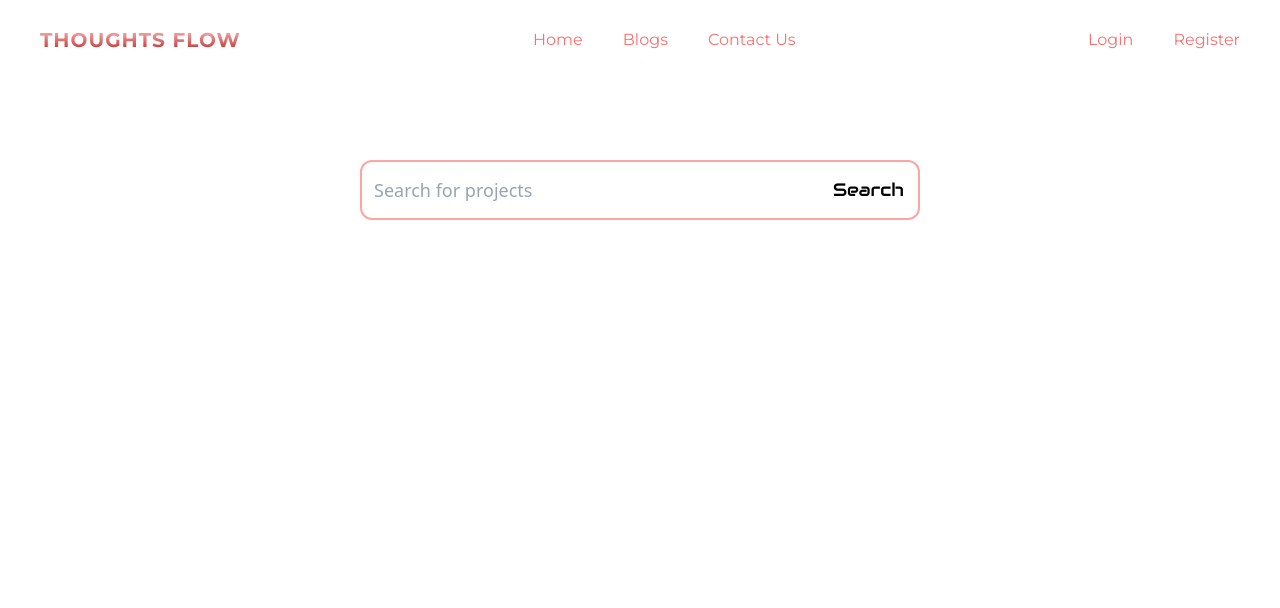
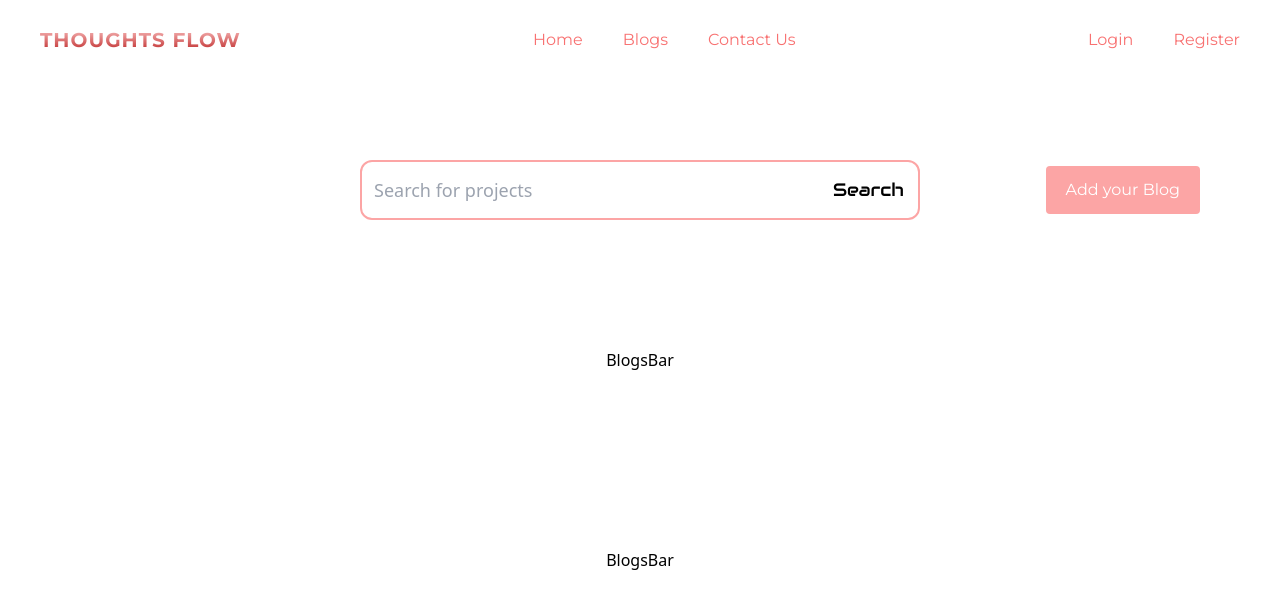
Before and after one commit to parthgala1/Blogs-App, a React (Vite) app in the folder frontend/: page /blogs in a window 1280 px wide. Shown: the top 608 px of the page. Built offline with nearby package versions, Linux system fonts and the light colour scheme.

Commit message:
Blogs changes

```diff
--- /dev/null
+++ b/frontend/src/components/BlogsBar.jsx
@@ -0,0 +1,11 @@
+import React from 'react'
+
+const BlogsBar = () => {
+    return (
+        <div className='h-1/4 flex-center w-full'>
+            BlogsBar
+        </div>
+    )
+}
+
+export default BlogsBar
--- a/frontend/src/components/SearchBar.jsx
+++ b/frontend/src/components/SearchBar.jsx
@@ -19,7 +19,7 @@ const SearchBar = () => {
                 <option className='bg-inherit' value="">ML</option>
                 <option className='bg-inherit' value="">WebDev</option>
             </select> */}
-            <button className='border-2 p-2 border-transparent rounded-xl active:bg-red-300 active:text-white duration-300 active:scale-90 font-audiowise' onClick={handleSearch}>Search</button>
+            <button className='border-2 p-2 border-transparent rounded-xl active:bg-red-300 active:opacity-70 duration-300 active:scale-90 font-audiowise' onClick={handleSearch}>Search</button>
         </div>
     )
 }
--- a/frontend/src/pages/Blogs.jsx
+++ b/frontend/src/pages/Blogs.jsx
@@ -1,17 +1,23 @@
 import React from 'react'
 import Navbar from '../components/Navbar'
 import SearchBar from '../components/SearchBar'
+import BlogsBar from '../components/BlogsBar'
 
 const Blogs = () => {
     return (
         <div className="h-auto flex-center flex-col relative bg-white">
             <div className="flex-center flex-col h-full w-full">
-                <div className="relative z-50h-auto w-full flex items-start justify-center pt-20 lg:px-20 pb-10"><SearchBar /></div>
-
-                <div className="min-h-screen w-full flex justify-start items-center px-8 flex-col">
+                <div className="relative z-50h-auto w-full flex items-center justify-between pt-20 lg:px-20 pb-10">
+                    <button className=' opacity-0 p-3 px-5 rounded font-montserrat text-white active:scale-90 duration-300 bg-red-300'>Add your Blog</button>
+                    <SearchBar />
+                    <button className='p-3 px-5 rounded font-montserrat text-white active:scale-90 duration-300 active:opacity-80 bg-red-300'>Add your Blog</button>
+                </div>
+                <div className="h-screen min-h-auto w-full flex justify-start items-center px-8 flex-col">
                     {/* {projects.map((item, id) =>
                         <ProjectBar id={item} key={id} />
                     )} */}
+                    <BlogsBar />
+                    <BlogsBar />
                 </div>
             </div>
         </div>
```
